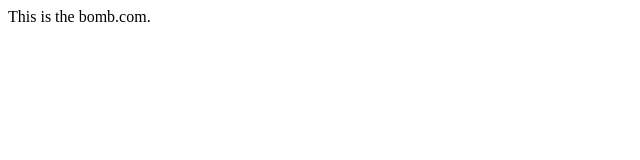
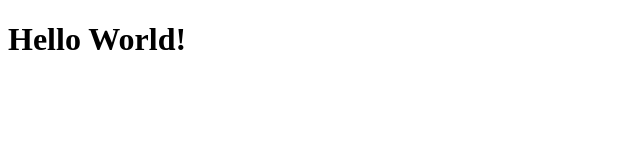
Before and after one commit to jonnylynchy/git-init-sample, a plain HTML site: page index.html in a window 1280 px wide. Shown: the whole page, without its empty margins (0-640 px from the left). Drawn offline with Linux system fonts and the light colour scheme.

Commit message:
added a heading element

```diff
--- a/index.html
+++ b/index.html
@@ -8,7 +8,9 @@
 </head>
 
 <body>
-    This is the bomb.com.
+    <h1>
+        Hello World!
+    </h1>
 </body>
 
 </html>
```
